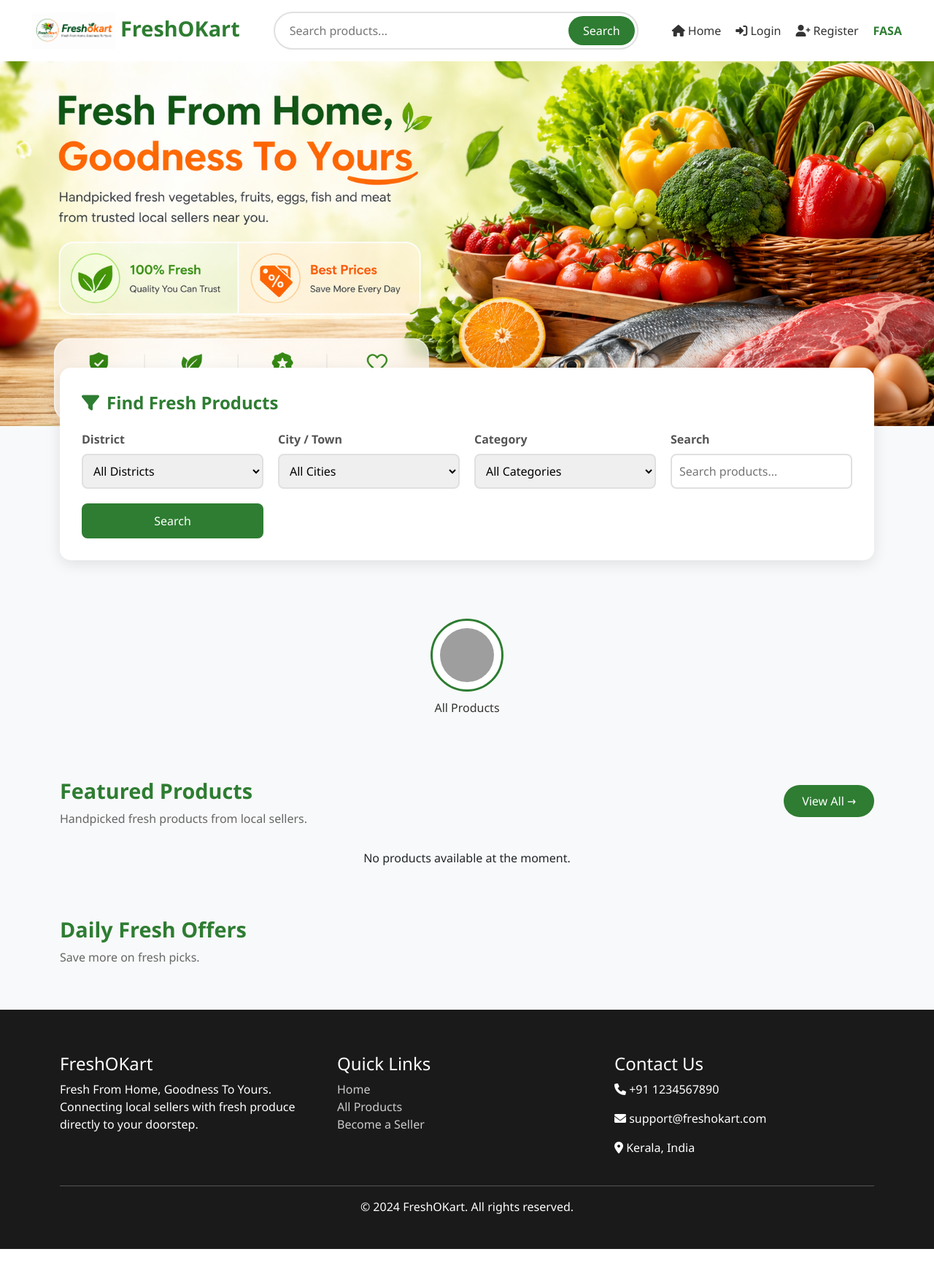
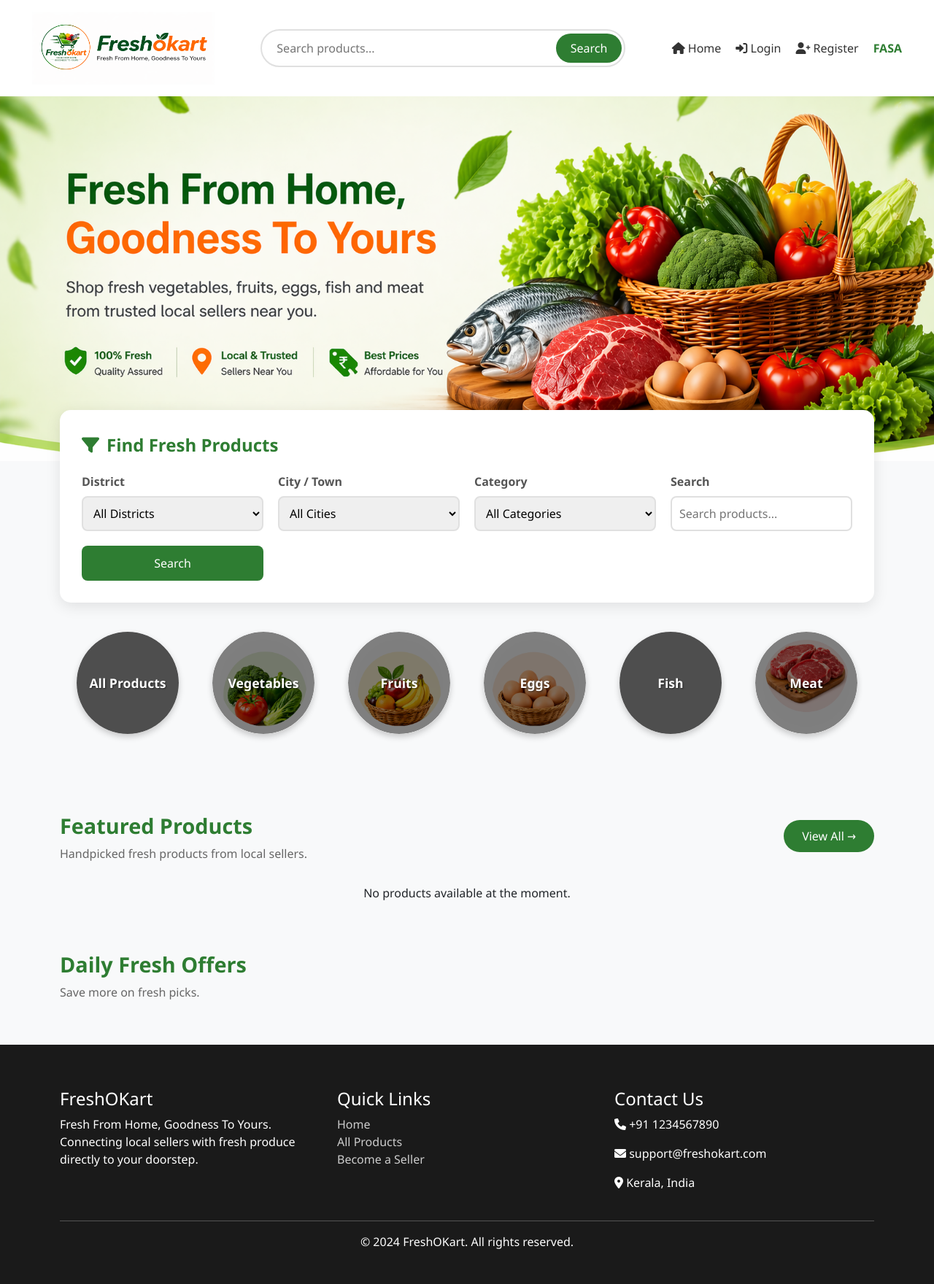
Before and after one commit to ebenes103/freshokart, a Django app: page / in a window 1280 px wide. Shown: the whole page at 73% size. Before the commit the page ends 1712 px from the top, so only its background shows below. Run offline with Django 5.2, Linux system fonts and the light colour scheme; data that the repository does not hold is empty; grey boxes are pictures that could not be loaded.

Commit message:
applied category section but need more updations

```diff
--- a/fresh/app/templates/app/base.html
+++ b/fresh/app/templates/app/base.html
@@ -33,7 +33,8 @@
         }
 
         .logo img {
-            height: 50px;
+            height: 100px;
+            width: 250px;
             vertical-align: middle;
         }
 
@@ -112,6 +113,7 @@
         }
 
         /* Hero Section with Slider */
+        /* Hero Section with Static Image */
 .hero-section {
     position: relative;
     height: 500px;
@@ -124,15 +126,8 @@
     height: 100%;
 }
 
-        .slider {
-            display: flex;
+.slide {
     width: 100%;
-            height: 100%;
-            transition: transform 0.5s ease-in-out;
-        }
-
-        .slide {
-            min-width: 100%;
     height: 100%;
     position: relative;
 }
@@ -142,7 +137,6 @@
     height: 100%;
     object-fit: cover;
 }
-
         .slider-btn {
             position: absolute;
             top: 50%;
@@ -170,10 +164,10 @@
             padding: 30px;
             border-radius: 15px;
             box-shadow: 0 5px 20px rgba(0,0,0,0.1);
-            margin-top: -80px;
+            margin-top: -70px;
             position: relative;
             z-index: 20;
-            margin-bottom: 40px;
+            margin-bottom: 0px;
         }
 
         .filter-title {
@@ -221,39 +215,106 @@
             align-self: flex-end;
         }
 
-        /* Category Buttons */
+
+       /* Category Buttons with Background Images */
 .categories-section {
     padding: 40px 0;
 }
 
 .category-btn {
-            text-align: center;
+    display: block;
+    width: 140px;
+    height: 140px;
+    border-radius: 50%;
+    background-size: cover !important;  /* This makes image cover the entire circle */
+    background-position: center center !important;  /* Centers the image */
+    background-repeat: no-repeat !important;
     text-decoration: none;
-            display: inline-block;
-            margin: 0 15px;
-            transition: transform 0.3s;
+    position: relative;
+    margin: 0 auto;
+    transition: transform 0.3s ease, box-shadow 0.3s ease;
+    box-shadow: 0 4px 8px rgba(0,0,0,0.1);
+    overflow: hidden;  /* Ensures image stays within circle */
+}
+
+.category-overlay {
+    position: absolute;
+    top: 0;
+    left: 0;
+    right: 0;
+    bottom: 0;
+    background: rgba(0,0,0,0.4);
+    border-radius: 50%;
+    display: flex;
+    align-items: center;
+    justify-content: center;
+    transition: background 0.3s ease;
 }
 
 .category-btn:hover {
     transform: translateY(-5px);
+    box-shadow: 0 8px 16px rgba(0,0,0,0.2);
 }
 
-        .category-img {
-            width: 100px;
-            height: 100px;
-            border-radius: 50%;
-            object-fit: cover;
-            border: 3px solid #2e7d32;
-            padding: 10px;
-            background: white;
+.category-btn:hover .category-overlay {
+    background: rgba(0,0,0,0.3);
 }
 
 .category-name {
-            margin-top: 10px;
-            color: #333;
-            font-weight: 500;
+    color: white;
+    font-weight: bold;
+    font-size: 1.1rem;
+    text-align: center;
+    text-shadow: 1px 1px 2px rgba(0,0,0,0.5);
+    padding: 10px;
+    margin: 0;
 }
 
+/* Responsive adjustments */
+@media (max-width: 768px) {
+    .category-btn {
+        width: 100px;
+        height: 100px;
+    }
+
+    .category-name {
+        font-size: 0.85rem;
+    }
+}
+
+@media (max-width: 480px) {
+    .category-btn {
+        width: 80px;
+        height: 80px;
+    }
+
+    .category-name {
+        font-size: 0.75rem;
+    }
+}
+
+/* Responsive adjustments for category buttons */
+@media (max-width: 768px) {
+    .category-btn {
+        width: 100px;
+        height: 100px;
+    }
+
+    .category-name {
+        font-size: 0.85rem;
+    }
+}
+
+@media (max-width: 480px) {
+    .category-btn {
+        width: 80px;
+        height: 80px;
+    }
+
+    .category-name {
+        font-size: 0.75rem;
+    }
+}
         /* Products Section */
         .section-header {
             display: flex;
@@ -371,6 +432,59 @@
                 height: 300px;
             }
         }
+
+        /* Round Image Wrapper */
+.round-image-wrapper {
+    display: inline-block;
+    transition: transform 0.3s ease;
+}
+
+.category-btn:hover .round-image-wrapper {
+    transform: translateY(-5px);
+}
+
+.category-img {
+    width: 100px;
+    height: 100px;
+    border-radius: 50%;
+    object-fit: cover;
+    border: 3px solid #2e7d32;
+    padding: 8px;
+    background: white;
+    box-shadow: 0 4px 8px rgba(0,0,0,0.1);
+    transition: all 0.3s ease;
+}
+
+.category-btn:hover .category-img {
+    border-color: #1b5e20;
+    box-shadow: 0 6px 12px rgba(0,0,0,0.15);
+    transform: scale(1.05);
+}
+
+.category-name {
+    margin-top: 12px;
+    color: #333;
+    font-weight: 600;
+    font-size: 1rem;
+    transition: color 0.3s ease;
+}
+
+.category-btn:hover .category-name {
+    color: #2e7d32;
+}
+
+/* Responsive adjustments for category images */
+@media (max-width: 768px) {
+    .category-img {
+        width: 70px;
+        height: 70px;
+        padding: 5px;
+    }
+
+    .category-name {
+        font-size: 0.85rem;
+    }
+}
     </style>
 </head>
 <body>
@@ -378,7 +492,7 @@
     <nav class="navbar">
         <div class="container-fluid">
             <a href="{% url 'home' %}" class="logo">
-                <img src="/static/images/logo.png" alt="FreshOKart"> FreshOKart
+                <img src="/static/images/logo.png" alt="FreshOKart">
             </a>
 
             <form class="search-bar" method="GET" action="{% url 'all_products' %}">
--- a/fresh/app/templates/app/home.html
+++ b/fresh/app/templates/app/home.html
@@ -2,22 +2,12 @@
 {% load static %}
 
 {% block content %}
-<!-- Hero Section with Slider -->
+<!-- Hero Section with Static Image -->
 <div class="hero-section">
     <div class="slider-container">
-        <div class="slider">
-            <div class="slide">
-                <img src="{% static 'images/banner.png' %}" alt="Fresh Vegetables">
-            </div>
-            <!-- <div class="slide" style="display: none;">
-                <img src="{% static 'images/slide2.jpg' %}" alt="Fresh Fruits">
-            </div>
-            <div class="slide" style="display: none;">
-                <img src="{% static 'images/slide3.jpg' %}" alt="Fresh Meat & Fish">
-            </div> -->
+        <div class="slide">
+            <img src="{% static 'images/1stimage.png' %}" alt="Fresh Vegetables">
         </div>
-        <!-- <button class="slider-btn prev" onclick="changeSlide(-1)">❮</button>
-        <button class="slider-btn next" onclick="changeSlide(1)">❯</button> -->
     </div>
 </div>
 
@@ -63,23 +53,64 @@
         </form>
     </div>
 
-    <!-- Category Buttons -->
+    <!-- Category Buttons with Background Images -->
     <div class="categories-section">
-        <div class="text-center">
-            <a href="{% url 'all_products' %}" class="category-btn">
-                {% if categories.first %}
-                    <img src="{{ categories.first.icon.url|default:'/static/images/default-category.png' }}" class="category-img" alt="All">
-                {% else %}
-                    <img src="/static/images/default-category.png" class="category-img" alt="All">
-                {% endif %}
-                <div class="category-name">All Products</div>
-            </a>
-            {% for category in categories %}
-                <a href="{% url 'category_products' category.id %}" class="category-btn">
-                    <img src="{{ category.icon.url|default:'/static/images/default-category.png' }}" class="category-img" alt="{{ category.name }}">
-                    <div class="category-name">{{ category.name }}</div>
-                </a>
-            {% endfor %}
+        <div class="container">
+            <div class="row justify-content-center">
+                <!-- All Products -->
+                <div class="col-md-2 col-4 mb-4">
+                    <a href="{% url 'all_products' %}" class="category-btn" id="cat-all">
+                        <div class="category-overlay">
+                            <div class="category-name">All Products</div>
+                        </div>
+                    </a>
+                </div>
+
+                <!-- Vegetables -->
+                <div class="col-md-2 col-4 mb-4">
+                    <a href="{% url 'category_products' 1 %}" class="category-btn" id="cat-veg">
+                        <div class="category-overlay">
+                            <div class="category-name">Vegetables</div>
+                        </div>
+                    </a>
+                </div>
+
+                <!-- Fruits -->
+                <div class="col-md-2 col-4 mb-4">
+                    <a href="{% url 'category_products' 2 %}" class="category-btn" id="cat-fruits">
+                        <div class="category-overlay">
+                            <div class="category-name">Fruits</div>
+                        </div>
+                    </a>
+                </div>
+
+                <!-- Eggs -->
+                <div class="col-md-2 col-4 mb-4">
+                    <a href="{% url 'category_products' 3 %}" class="category-btn" id="cat-eggs">
+                        <div class="category-overlay">
+                            <div class="category-name">Eggs</div>
+                        </div>
+                    </a>
+                </div>
+
+                <!-- Fish -->
+                <div class="col-md-2 col-4 mb-4">
+                    <a href="{% url 'category_products' 4 %}" class="category-btn" id="cat-fish">
+                        <div class="category-overlay">
+                            <div class="category-name">Fish</div>
+                        </div>
+                    </a>
+                </div>
+
+                <!-- Meat -->
+                <div class="col-md-2 col-4 mb-4">
+                    <a href="{% url 'category_products' 5 %}" class="category-btn" id="cat-meat">
+                        <div class="category-overlay">
+                            <div class="category-name">Meat</div>
+                        </div>
+                    </a>
+                </div>
+            </div>
         </div>
     </div>
 
@@ -127,7 +158,91 @@
     </div>
 </div>
 
+<style>
+    /* Category button styles inline to ensure they work */
+    .category-btn {
+        display: block;
+        width: 140px;
+        height: 140px;
+        border-radius: 50%;
+        background-size: cover !important;
+        background-position: center !important;
+        background-repeat: no-repeat !important;
+        text-decoration: none;
+        position: relative;
+        margin: 0 auto;
+        transition: transform 0.3s ease;
+        box-shadow: 0 4px 8px rgba(0,0,0,0.2);
+        cursor: pointer;
+    }
+
+    .category-overlay {
+        position: absolute;
+        top: 0;
+        left: 0;
+        right: 0;
+        bottom: 0;
+        background: rgba(0,0,0,0.5);
+        border-radius: 50%;
+        display: flex;
+        align-items: center;
+        justify-content: center;
+        transition: background 0.3s ease;
+    }
+
+    .category-btn:hover {
+        transform: translateY(-5px);
+    }
+
+    .category-btn:hover .category-overlay {
+        background: rgba(0,0,0,0.3);
+    }
+
+    .category-name {
+        color: white;
+        font-weight: bold;
+        font-size: 1.1rem;
+        text-align: center;
+        text-shadow: 1px 1px 2px rgba(0,0,0,0.5);
+        margin: 0;
+        padding: 10px;
+    }
+
+    @media (max-width: 768px) {
+        .category-btn {
+            width: 100px;
+            height: 100px;
+        }
+        .category-name {
+            font-size: 0.85rem;
+        }
+    }
+</style>
+
 <script>
+    // Set background images using JavaScript
+    document.addEventListener('DOMContentLoaded', function() {
+        // Define the image paths
+        const categoryImages = {
+            'cat-all': "{% static 'images/categories/all-products.png' %}",
+            'cat-veg': "{% static 'images/categories/vegetables.png' %}",
+            'cat-fruits': "{% static 'images/categories/fruits.png' %}",
+            'cat-eggs': "{% static 'images/categories/eggs.png' %}",
+            'cat-fish': "{% static 'images/categories/fish.png' %}",
+            'cat-meat': "{% static 'images/categories/meat.png' %}"
+        };
+
+        // Apply background images to each button
+        for (const [id, imagePath] of Object.entries(categoryImages)) {
+            const element = document.getElementById(id);
+            if (element) {
+                element.style.backgroundImage = `url('${imagePath}')`;
+                element.style.backgroundSize = 'cover';
+                element.style.backgroundPosition = 'center';
+            }
+        }
+    });
+
     // Dynamic city loading based on district
     document.getElementById('district-select').addEventListener('change', function() {
         const district = this.value;
```
Also changed, not shown: fresh/app/static/images/1stimage.png (added), fresh/app/static/images/banner.png (deleted), fresh/app/static/images/categories/eggs.png (added), fresh/app/static/images/categories/fruits.png (added), fresh/app/static/images/categories/meat.png (added), fresh/app/static/images/categories/vegetables.png (added). Lines whose indentation alone changed are shown as unchanged.
